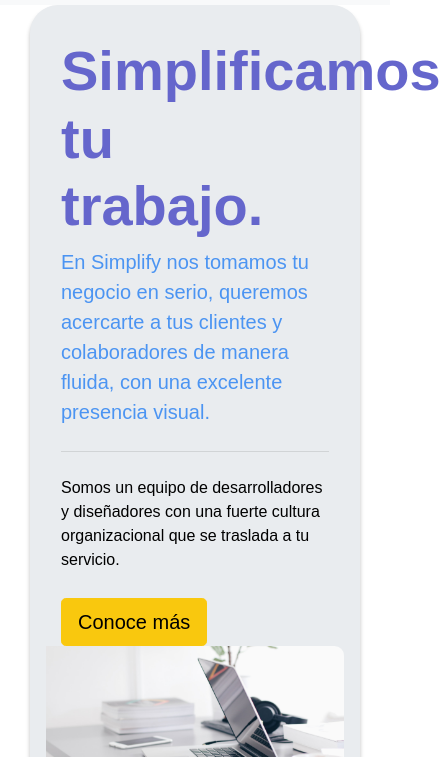
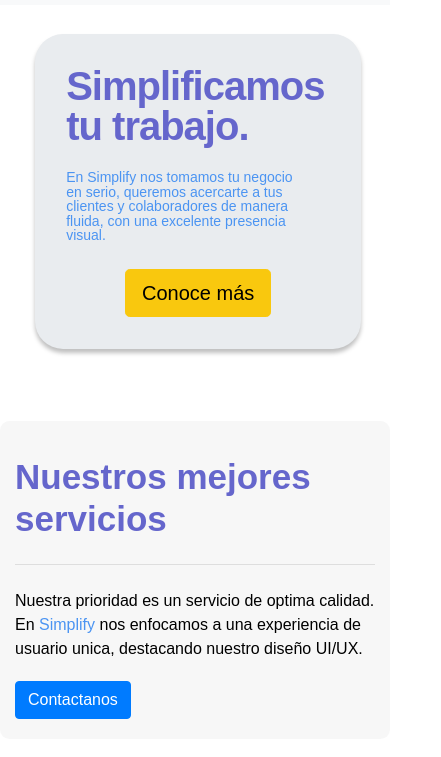
Before and after one commit to emmalec/Simplify, a website: page index.html in a window 390 px wide. Shown: the part 87-844 px from the top of the page, 441 px wide, since content can reach past the window. Drawn offline with nearby package versions, Linux system fonts and the light colour scheme; a web font is replaced by a local one.

Commit message:
agregando estilo a la vista mobile

```diff
--- a/index.html
+++ b/index.html
@@ -68,8 +68,10 @@
           <h1 class="display-4 mainHello__title">Simplificamos tu trabajo.</h1>
           <p class="lead mainHello__sub">En Simplify nos tomamos tu negocio en serio, queremos acercarte a tus clientes y colaboradores de manera fluida, con una excelente presencia visual.</p>
           <hr class="my-4">
-          <p class="mainHello_text">Somos un equipo de desarrolladores y diseñadores con una fuerte cultura organizacional que se traslada a tu servicio.</p>
-          <a class="btn btn-primary btn-lg --btn-yellow-transition" href="/views/nosotros.html" role="button">Conoce más</a>
+          <p class="mainHello__text">Somos un equipo de desarrolladores y diseñadores con una fuerte cultura organizacional que se traslada a tu servicio.</p>
+          <div class="btn-container">
+            <a class="btn btn-primary btn-lg --btn-yellow-transition" href="/views/nosotros.html" role="button">Conoce más</a>
+          </div>
         </div>
         <div class="col-lg-6 mainHello__img" data-aos="fade-left" data-aos-delay="100">
           <img src="assets/img/deskphoto.jpg" alt="home page photo" class="img-fluid --round-border-right">
--- a/scss/components/_jumbotron.scss
+++ b/scss/components/_jumbotron.scss
@@ -4,8 +4,9 @@
 
 .jumbotron {
     @media (min-width: 0px) and (max-width: 768px ) {
-        margin-left: 30px;
-        margin-right: 30px;
+        margin-left: 2.2rem;
+        margin-right: 1.8rem;
+        margin-top: 1.8rem;
         background: #E9ECEF;
         box-shadow: 0px 4px 4px rgba(0, 0, 0, 0.25);
         border-radius: 28px;
@@ -20,19 +21,58 @@
     // padding-left: 1rem;
 
     .mainHello__title{
-        font-weight: $black;
+    font-family: $sofia-pro;
+    font-style: normal;
+    font-weight: $black;
+
+        @media (min-width: 0px) and (max-width: 768px ) {
+            font-size: 40px;
+            line-height: 40px;
+            /* or 100% */
+            letter-spacing: -1px;
+
+        }
     }
 
     .mainHello__sub{
         font-family: $proxima-nova;
         font-weight: $medium;
         color: $brand-dodgerBlue;
+
+        @media (min-width: 0px) and (max-width: 768px ) {
+            font-size: 14px;
+            line-height: 14.5px;
+            padding-right: 2rem;
+            padding-top: 1rem;
+        }
+    }
+
+    .mainHello__text {
+        @media (min-width: 0px) and (max-width: 768px ) {
+            display: none;
+        }
+    }
+
+    .btn-container {
+        @media (min-width: 0px) and (max-width: 768px ) {
+            display: flex;
+            justify-content: center;
+        }
+    }
+
+    .my-4 {
+        @media (min-width: 0px) and (max-width: 768px ) {
+            display: none;
+        }
     }
 
 }
 
 .mainHello__img {
     padding: 0px!important;
+    @media (min-width: 0px) and (max-width: 768px ) {
+        display: none;
+    }
 }
 
 .--round-border-right {
```
Also changed, not shown: css/style.css.
